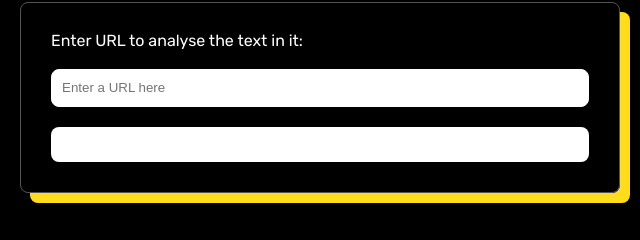
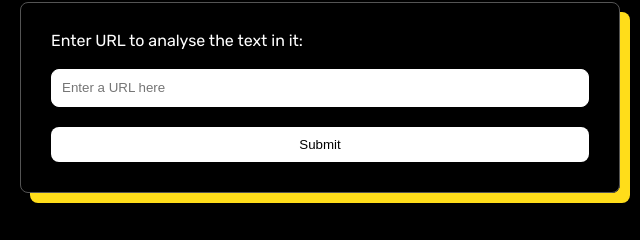
Before and after one commit to constanzamorales/Project-4__Evaluate-News-NLP, a website built with webpack: page src/client/views/index.html in a window 1280 px wide. In both pictures the pointer is over the button "Submit". Shown: the part 166-406 px from the top of the page, 320-960 px from the left. Built offline with nearby package versions, Linux system fonts and the light colour scheme.

Commit message:
Fix hover color

```diff
--- a/src/client/styles/form.scss
+++ b/src/client/styles/form.scss
@@ -30,7 +30,7 @@ button {
 
 button:hover {
 	background-color: $hover-color;
-	color: #fff;
+	color: #000;
 	transition: 200ms ease;
 	cursor: pointer;
 }
```
